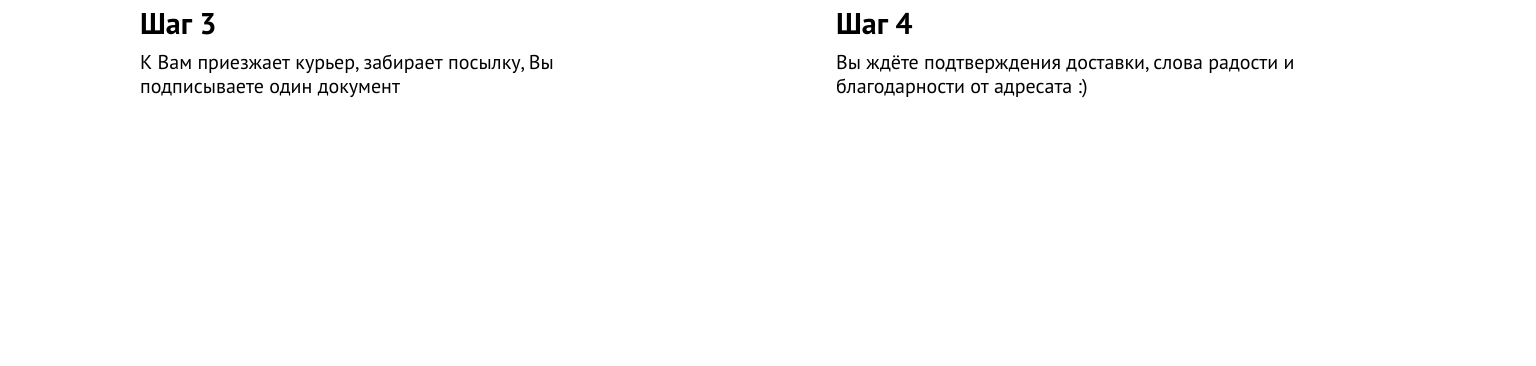
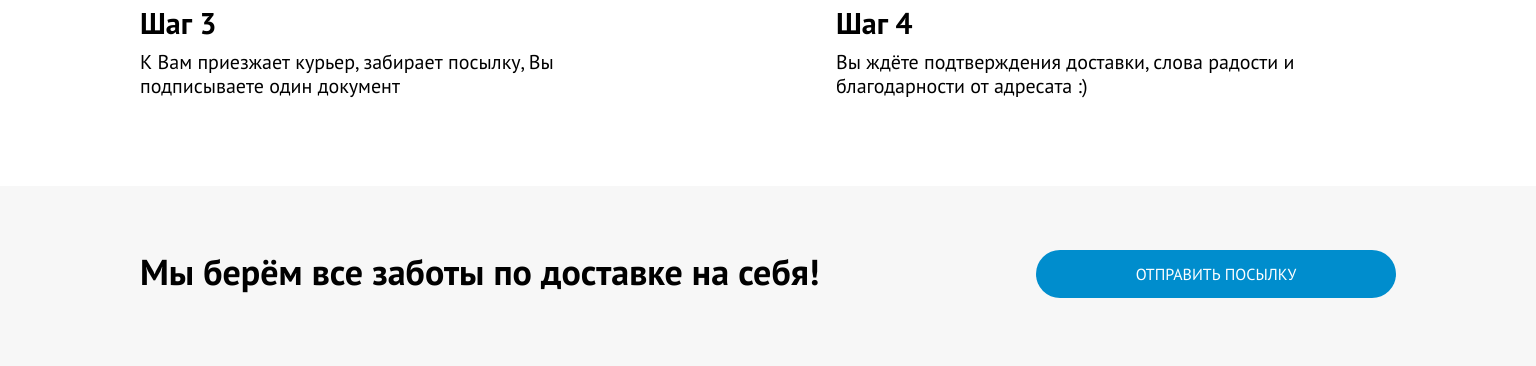
Before and after one commit to anutka0306/Geek-EShop, a plain HTML site: page MobileFirst/index.html in a window 1536 px wide. Shown: the part 994-1360 px from the top of the page. Before the commit the page ends 1180 px from the top, so only its background shows below. Drawn offline with Linux system fonts and the light colour scheme.

Commit message:
Mobile First Action Block 1

```diff
--- a/MobileFirst/index.html
+++ b/MobileFirst/index.html
@@ -89,5 +89,9 @@
                 благодарности от адресата :)</p>
         </div>
     </div>
+    <div class="action-block1">
+        <h3 class="action-block1__title">Мы берём все заботы по доставке на себя!</h3>
+        <a href="#" class="slogan__button slogan__button_action"><span>отправить посылку</span></a>
+    </div>
 </body>
 </html>
--- a/MobileFirst/style.sass
+++ b/MobileFirst/style.sass
@@ -176,6 +176,15 @@ a
     font-size: 14px
     line-height: 17px
     margin-top: 5px
+
+.action-block1
+  padding: 23px 22px
+  background: #f7f7f7
+  display: flex
+  flex-direction: column
+  &__title
+    font-size: 24px
+    line-height: 29px
 @media screen and (min-width: 768px)
   .menu_mini
     display: none
@@ -261,6 +270,14 @@ a
     &__description
       font-size: 16px
       line-height: 19px
+  .action-block1
+    padding: 30px 36px 24px 36px
+    flex-direction: row
+    justify-content: space-between
+    &__title
+      width: 380px
+      font-size: 28px
+      line-height: 34px
 @media screen and (min-width: 1440px)
   .first-block
     height: 525px
@@ -307,3 +324,11 @@ a
       line-height: 36px
     &__image
       width: 460px
+  .action-block1
+    padding: 64px 140px 68px 140px
+    &__title
+      width: auto
+      font-size: 36px
+      line-height: 43px
+  .slogan__button_action
+    width: 360px
```
Also changed, not shown: MobileFirst/style.css, 1 other file.
